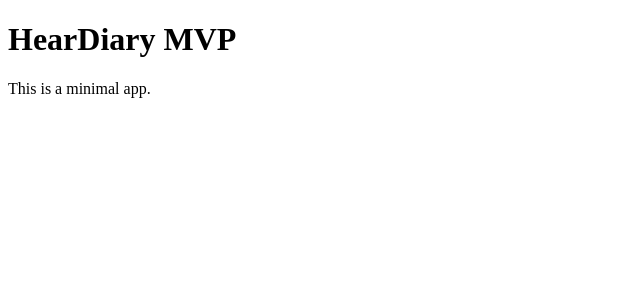
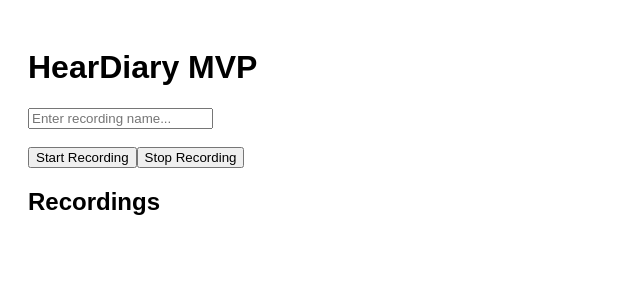
Before and after one commit to HearDiary/heardiary-app, a React app in the folder src/: page / in a window 1280 px wide. Shown: the top 300 px of the page, without its empty margins (0-640 px from the left). Built offline with nearby package versions, Linux system fonts and the light colour scheme; the HTML template or start-up script is replaced by a standard one.

Commit message:
Add files via upload

```diff
--- a/src/main.tsx
+++ b/src/main.tsx
@@ -1,9 +1,54 @@
-import React from 'react'
-import ReactDOM from 'react-dom/client'
 
-ReactDOM.createRoot(document.getElementById('root')!).render(
-  <React.StrictMode>
-    <h1>HearDiary MVP</h1>
-    <p>This is a minimal app.</p>
-  </React.StrictMode>,
-)
+import React, { useState } from 'react';
+import ReactDOM from 'react-dom/client';
+
+const App = () => {
+  const [mediaRecorder, setMediaRecorder] = useState<MediaRecorder | null>(null);
+  const [recordings, setRecordings] = useState<{ url: string; name: string }[]>([]);
+  const [chunks, setChunks] = useState<Blob[]>([]);
+  const [name, setName] = useState("");
+
+  const startRecording = async () => {
+    const stream = await navigator.mediaDevices.getUserMedia({ audio: true });
+    const recorder = new MediaRecorder(stream);
+    recorder.ondataavailable = e => setChunks(prev => [...prev, e.data]);
+    recorder.onstop = () => {
+      const blob = new Blob(chunks, { type: 'audio/webm' });
+      const url = URL.createObjectURL(blob);
+      setRecordings(prev => [...prev, { url, name }]);
+      setChunks([]);
+    };
+    recorder.start();
+    setMediaRecorder(recorder);
+  };
+
+  const stopRecording = () => {
+    mediaRecorder?.stop();
+  };
+
+  return (
+    <div style={{ padding: 20, fontFamily: 'Arial' }}>
+      <h1>HearDiary MVP</h1>
+      <input
+        type="text"
+        placeholder="Enter recording name..."
+        value={name}
+        onChange={e => setName(e.target.value)}
+      />
+      <br /><br />
+      <button onClick={startRecording}>Start Recording</button>
+      <button onClick={stopRecording}>Stop Recording</button>
+      <h2>Recordings</h2>
+      <ul>
+        {recordings.map((rec, index) => (
+          <li key={index}>
+            <strong>{rec.name || "Unnamed"}</strong>
+            <audio controls src={rec.url}></audio>
+          </li>
+        ))}
+      </ul>
+    </div>
+  );
+};
+
+ReactDOM.createRoot(document.getElementById('app')!).render(<App />);
```
